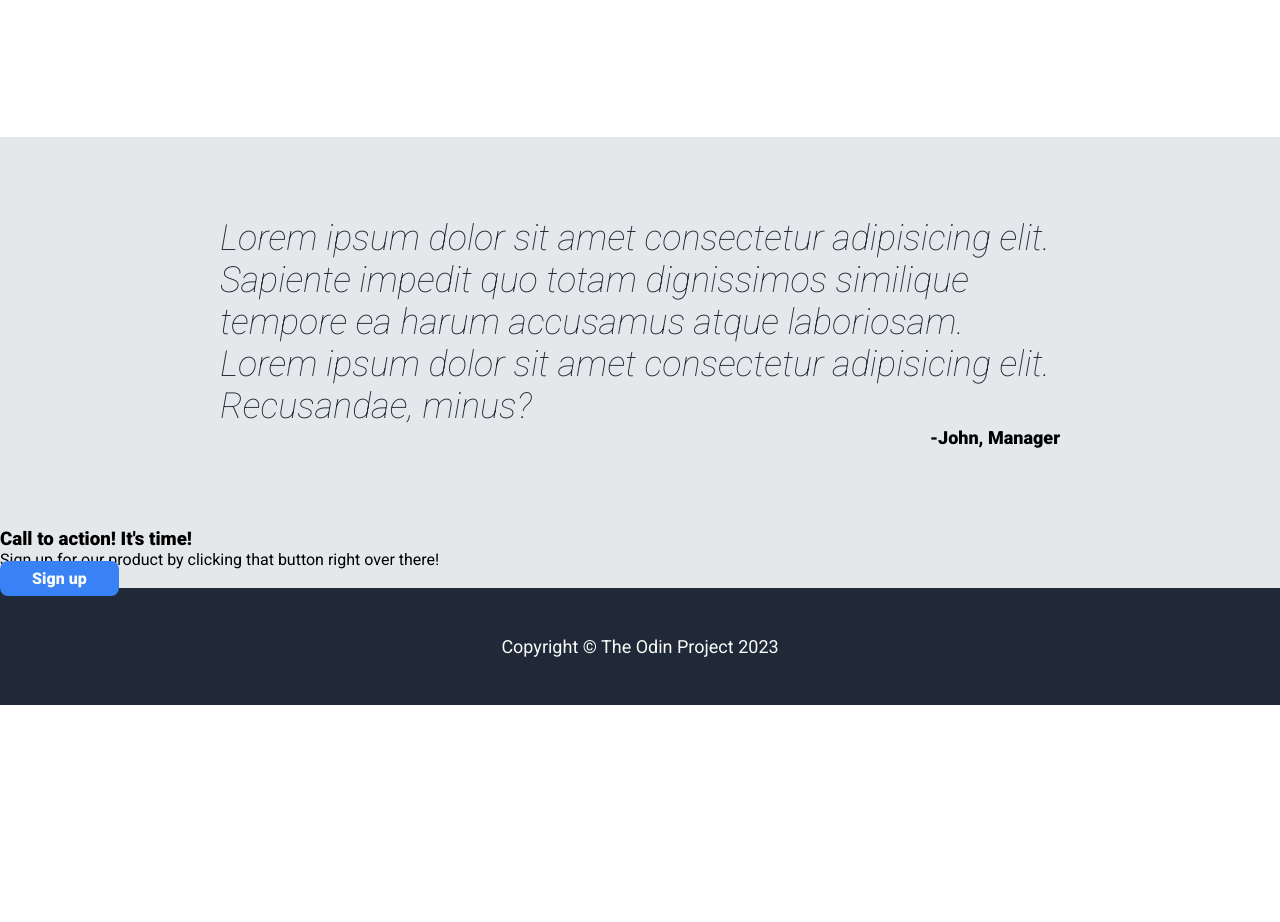
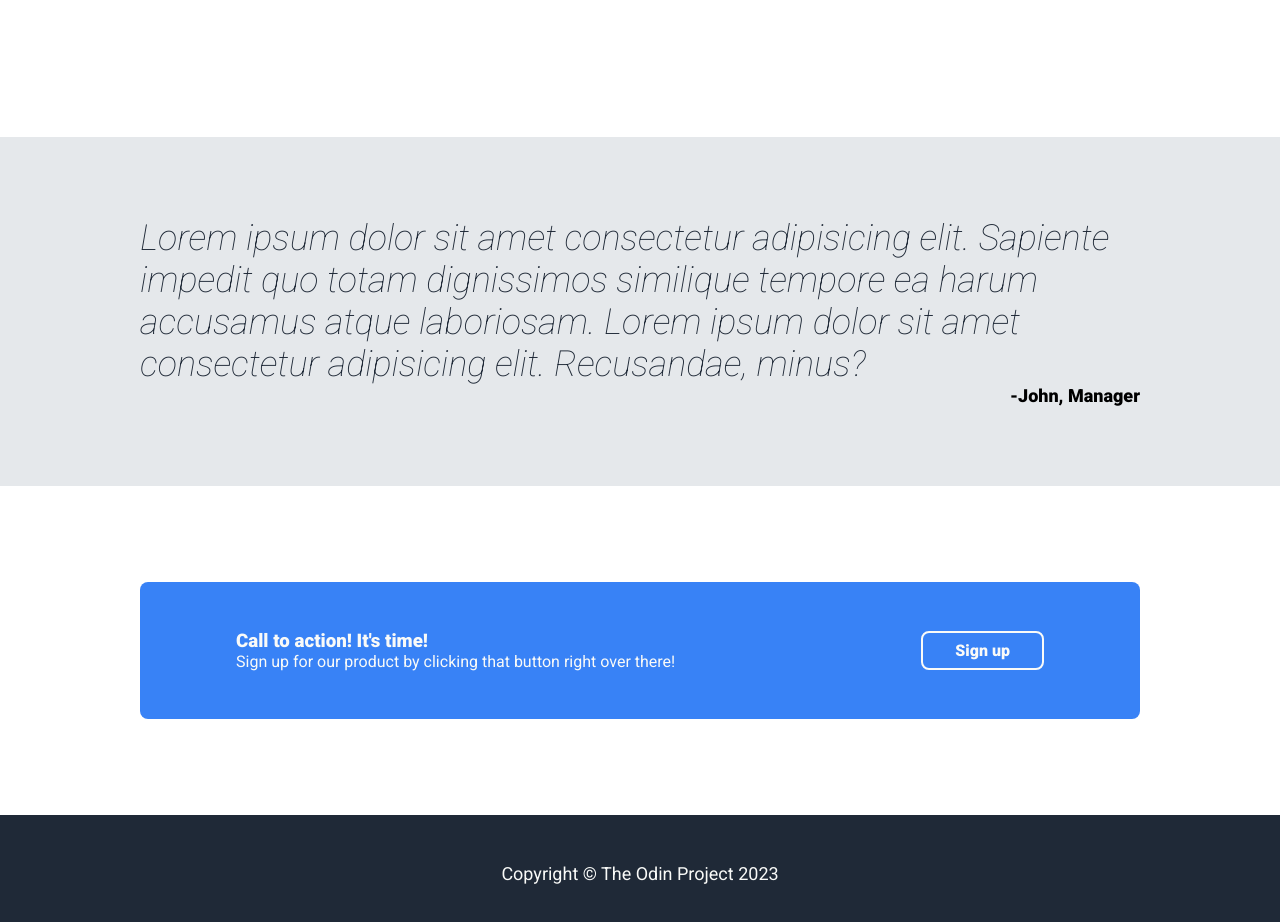
Before and after one commit to arunrr/landing-page, a plain HTML site: page index.html in a window 1280 px wide. Shown: the part 960-1882 px from the top of the page. Before the commit the page ends 1665 px from the top, so only its background shows below. Drawn offline with Linux system fonts and the light colour scheme.

Commit message:
Add cta section styling and change container class style

```diff
--- a/index.html
+++ b/index.html
@@ -64,9 +64,10 @@
 
 
       </section>
-      <div class="grey-bg">
-      <section class="testimonial-section container">
-        <figure >
+
+      <section class="testimonial-section grey-bg">
+        <div class="container">
+         <figure >
           <p>
             Lorem ipsum dolor sit amet consectetur adipisicing elit. Sapiente
             impedit quo totam dignissimos similique tempore ea harum accusamus
@@ -75,7 +76,10 @@
           <figcaption>-John, Manager</figcaption>
         </figure>
       </section>
-      <section class="cta-section">
+      </div>
+
+      <section class="cta-section container">
+
         <div class="cta-text">
           <h3>Call to action! It's time!</h3>
           <p>
@@ -85,8 +89,10 @@
         <div class="cta-button">
           <a href="#" class="button">Sign up</a>
         </div>
+
       </section>
-      </div>
+
+
       <footer class="dark-bg">
         <p>Copyright © The Odin Project 2023</p>
       </footer>
--- a/styles/index.css
+++ b/styles/index.css
@@ -42,6 +42,7 @@ header {
 .container {
   width: 100%;
   max-width: 1000px;
+  margin: 0 auto;
 }
 
 .nav-section {
@@ -151,6 +152,21 @@ figure > img {
   font-size: 1.125rem;
 }
 
+.cta-section {
+  padding: 3rem 6rem;
+  background-color: var(--clr-accent);
+  color: var(--clr-100);
+  border-radius: 0.5rem;
+  display: flex;
+  justify-content: space-between;
+  align-items: center;
+  margin: 6rem auto;
+}
+
+.cta-button > .button {
+  border: 2px solid var(--clr-100);
+}
+
 footer {
   padding: 3rem;
   text-align: center;
```
